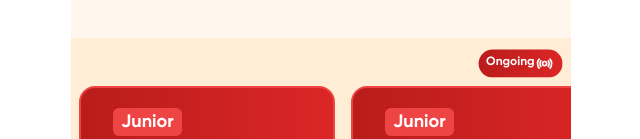
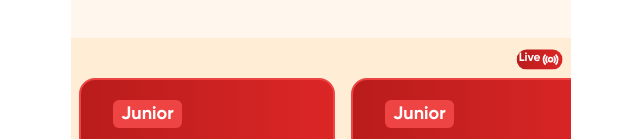
Before and after one commit to FaleluRahman/rendezvous, a Next.js app: page / in a window 1280 px wide. Shown: the part 912-1051 px from the top of the page, without its empty margins (319-959 px from the left). Built offline with nearby package versions, Linux system fonts and the light colour scheme.

Commit message:
checkout

```diff
--- a/component/home/UpComing.tsx
+++ b/component/home/UpComing.tsx
@@ -4,7 +4,7 @@ import { TbLivePhoto } from "react-icons/tb";
 function UpComing() {
   return (
     <div className="bg-orange-100  overflow-hidden  ">
-      <div className='flex justify-end w-full mt-3 '><p className='flex bg-gradient-to-r from-red-700 to-red-600 font-bold text-xs text-white rounded-badge px-2 py-1 mr-2 animate-vibrate'>Ongoing <img  className='h-5' src="/image/live-streaming.svg" alt="" />  </p>
+      <div className='flex justify-end w-full mt-3 '><p className='flex bg-gradient-to-r from-red-700 to-red-600 font-bold text-xs text-white rounded-badge px-0.5 mr-2 animate-vibrate'>Live <img  className='h-5' src="/image/live-streaming.svg" alt="" />  </p>
      </div>
       <div className="w-full flex flex-col items-end">
         <nav className="h-52 flex flex-row w-full overflow-x-auto no-scrollbar  mt-2  box-border snap-x snap-mandatory touch-pan-x">
```
